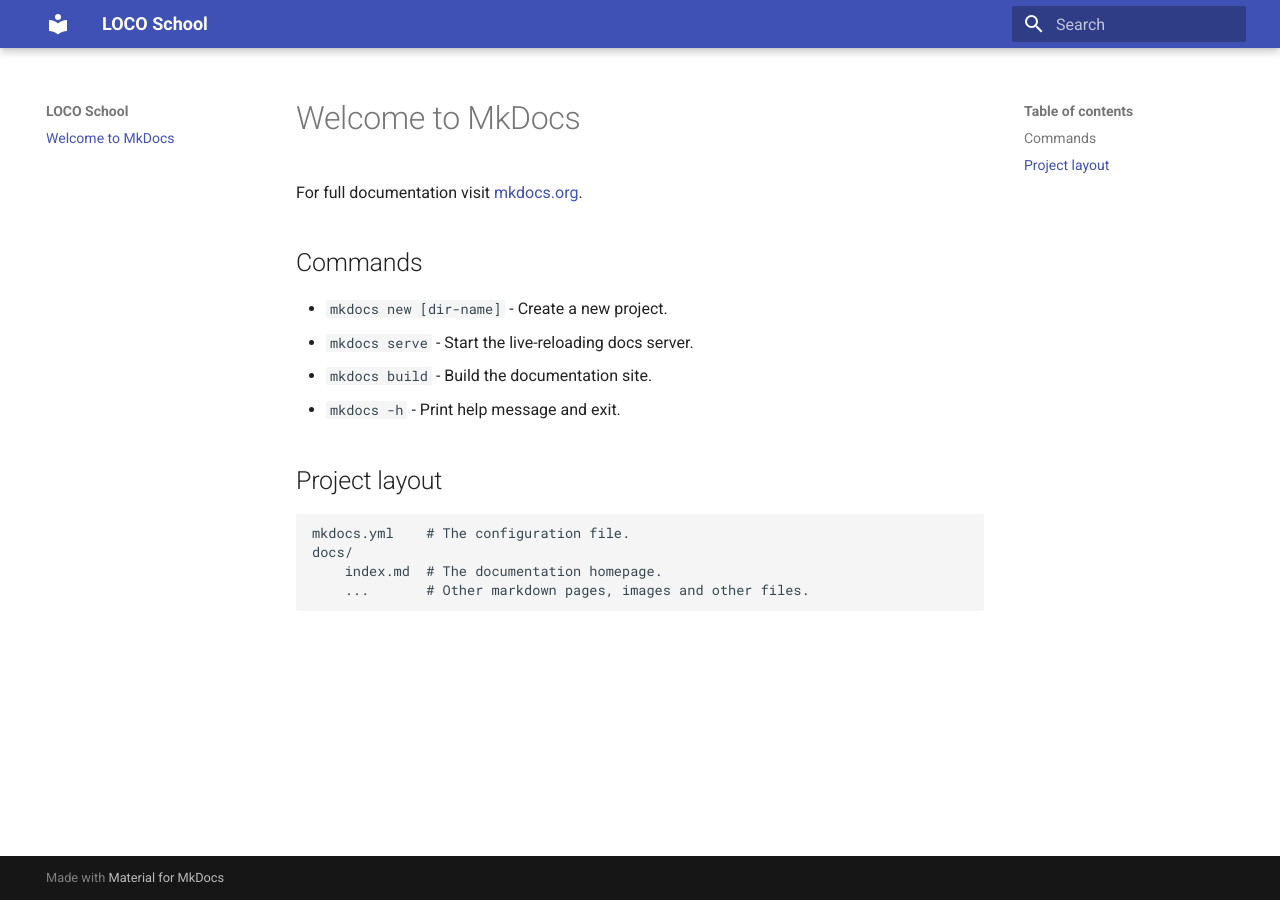
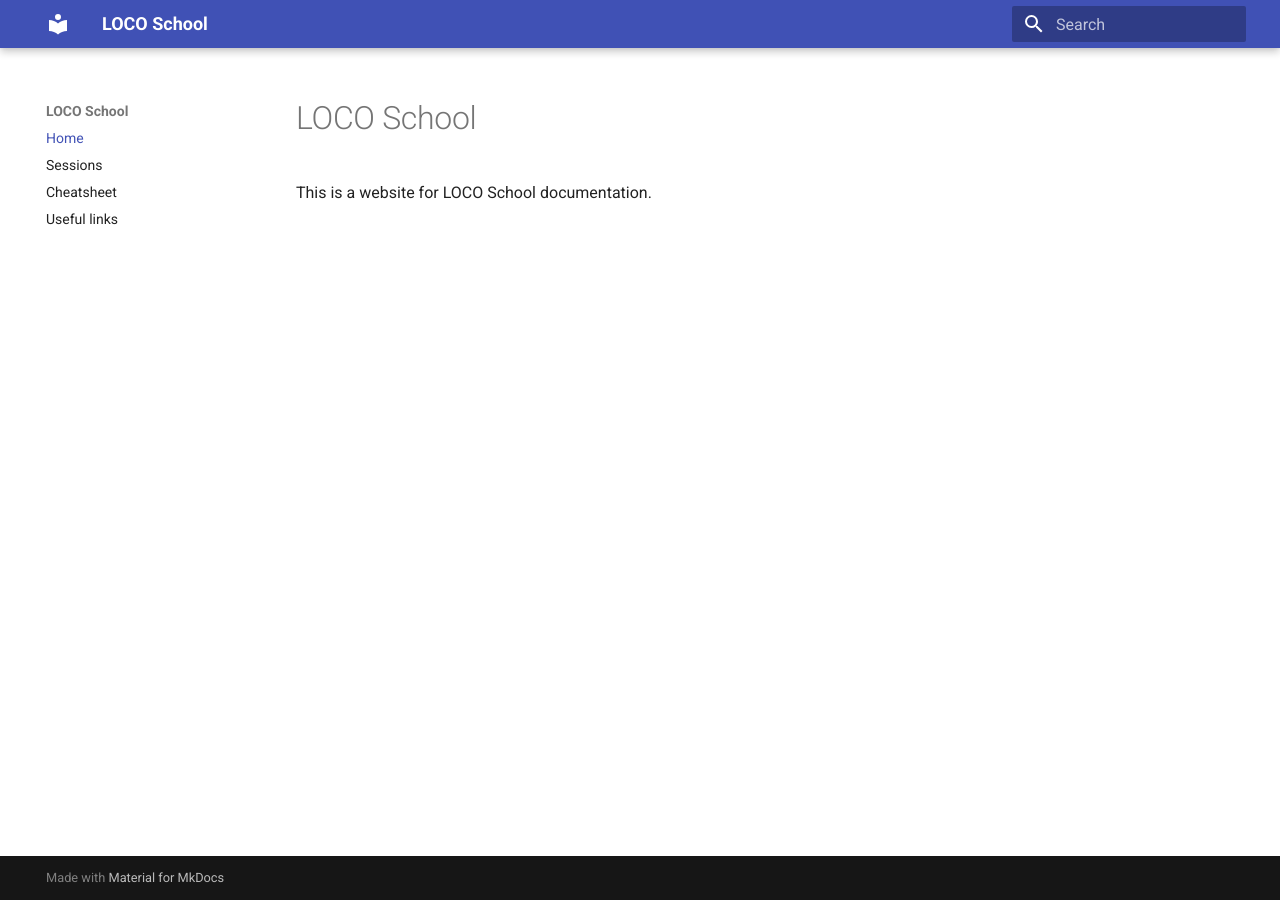
Before and after one commit to locoschool/locoschool, an MkDocs documentation site: the page built from docs/index.md, in a window 1280 px wide. Built offline with MkDocs 1.6.1 and Material for MkDocs 9.7.7, drawn with Linux system fonts in a browser that asks for light colours.

Commit message:
some content

```diff
--- a/docs/index.md
+++ b/docs/index.md
@@ -1,17 +1,3 @@
-# Welcome to MkDocs
+# LOCO School
 
-For full documentation visit [mkdocs.org](https://www.mkdocs.org).
-
-## Commands
-
-* `mkdocs new [dir-name]` - Create a new project.
-* `mkdocs serve` - Start the live-reloading docs server.
-* `mkdocs build` - Build the documentation site.
-* `mkdocs -h` - Print help message and exit.
-
-## Project layout
-
-    mkdocs.yml    # The configuration file.
-    docs/
-        index.md  # The documentation homepage.
-        ...       # Other markdown pages, images and other files.
+This is a website for LOCO School documentation.
--- a/mkdocs.yml
+++ b/mkdocs.yml
@@ -2,3 +2,8 @@ site_name: LOCO School
 site_url: https://tatarchm.github.io/locoschool
 theme:
   name: material
+nav:
+  - Home: index.md
+  - Sessions: sessions.md
+  - Cheatsheet: cheatsheet.md
+  - Useful links: links.md
```
Also changed, not shown: docs/cheatsheet.md (added, +5 -0 lines), docs/links.md (added, +3 -0 lines), docs/sessions.md (added, +2 -0 lines), docs/sessions/s1.md (added, +5 -0 lines), docs/sessions/s2.md (added, +5 -0 lines).
